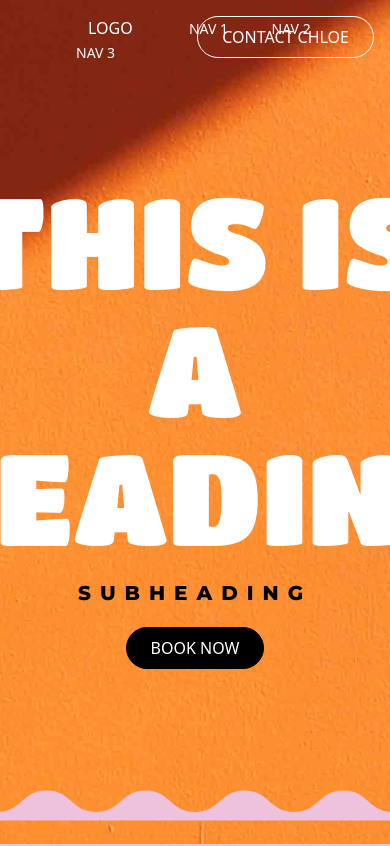
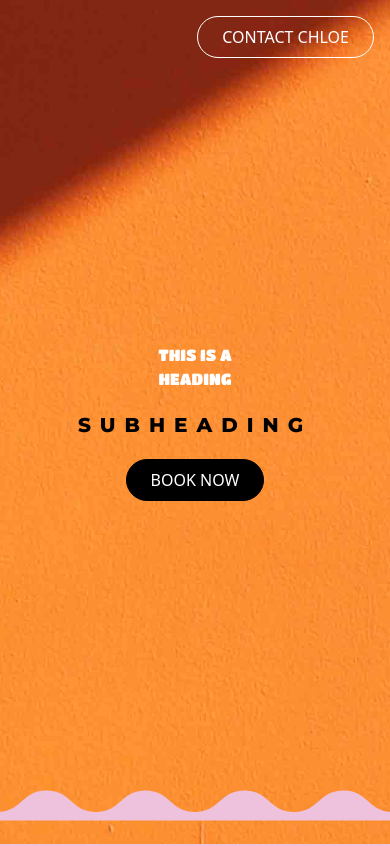
Before and after one commit to letscodegirl/Colorful-Website-Template, a website: page index.html in a window 390 px wide. Shown: the top 846 px of the page. Drawn offline with nearby package versions, Linux system fonts and the light colour scheme.

Commit message:
Update index.html

```diff
--- a/index.html
+++ b/index.html
@@ -32,14 +32,14 @@ hide-from-google: false
     <!------------------- Header Section -------------------->
     <header class="flex justify-center items-center min-h-screen bg-cover bg-top text-white relative">
         <nav class="absolute top-4 left-4 uppercase font-light mx-10">
-            <a class="mx-8 text-md editable" href="#"> Logo </a>
-            <a class="mx-5 text-sm self-center editable" href="#"> Nav 1 </a>
-            <a class="mx-5 text-sm self-center editable" href="#"> Nav 2 </a>
-            <a class="mx-5 text-sm self-center editable" href="#"> Nav 3 </a>
+            <a class="mx-8 text-md editable max-sm:hidden" href="#"> Logo </a>
+            <a class="mx-5 text-sm self-center editable max-sm:hidden" href="#"> Nav 1 </a>
+            <a class="mx-5 text-sm self-center editable max-sm:hidden" href="#"> Nav 2 </a>
+            <a class="mx-5 text-sm self-center editable max-sm:hidden" href="#"> Nav 3 </a>
         </nav>
         <a href="#" class="absolute top-4 right-4 uppercase px-6 py-2 font-light border border-white hover:border-black hover:bg-white hover:text-black rounded-r-3xl rounded-l-3xl editable"> Contact Chloe </a>
         <div class="text-center uppercase">
-            <h1 class="text-9xl editable"> This is a <br> heading </h1>
+            <h1 class="md:text-9xl editable"> This is a <br> heading </h1>
             <h2 class="text-black font-bold text-xl my-5 editable"> Subheading </h2>
             <button class="uppercase border border-black hover:border-black hover:bg-white hover:text-black font-light rounded-r-3xl rounded-l-3xl px-6 editable py-2 bg-[#000000]">Book now</button>
         </div>
@@ -51,7 +51,7 @@ hide-from-google: false
     <!-------------- Card Gallery Section -------------------->
     <section class="bg-[#eec1dc] p-8 text-center">
         <h2 class="text-black font-bold text-xl my-8 uppercase pb-5 editable"> Duis aute irure</h2>
-        <div class="grid grid-cols-3 gap-5 p-10">
+        <div class="grid md:grid-cols-3 gap-5 p-10">
             <div>
                 <img class="rounded-t-[17vw] rounded-b-[3.5rem] mb-10" src="/images/bold-2-cut.jpg" alt="#">
                 <p class="editable"> Lorem ipsum dolor sit, amet consectetur adipisicing elit. Necessitatibus corporis excepturi nisi a quas fugiat culpa ducimus quo iusto aperiam eius unde, laudantium, voluptas architecto recusandae, eos error rerum sequi. </p>
@@ -83,7 +83,7 @@ hide-from-google: false
 
     <!-------------------- Buy now section ----------------->
     <section>
-        <div class="grid grid-cols-2 gap-5 bg-[#FE953D]">
+        <div class="grid md:grid-cols-2 gap-5 bg-[#FE953D]">
             <div class="bg-[#FEC001]">
                 <img class="rounded-t-full pt-20 px-20" src="/images/bold-6-cut.jpg" alt="#">
             </div>
@@ -97,7 +97,7 @@ hide-from-google: false
 
     <!--------------------- Image Section ------------------->
     <section class="bg-[#eec1dc]">
-        <div class="grid grid-cols-4 gap-5 py-10 items-center">
+        <div class="grid md:grid-cols-4 gap-5 py-10 items-center">
             <div class="col-span-2 aspect-[2] relative">
                 <img class="rounded-r-full  absolute inset-0 h-full w-full object-cover" src="/images/bold-7-cut.jpg" alt="#">
             </div>
```
